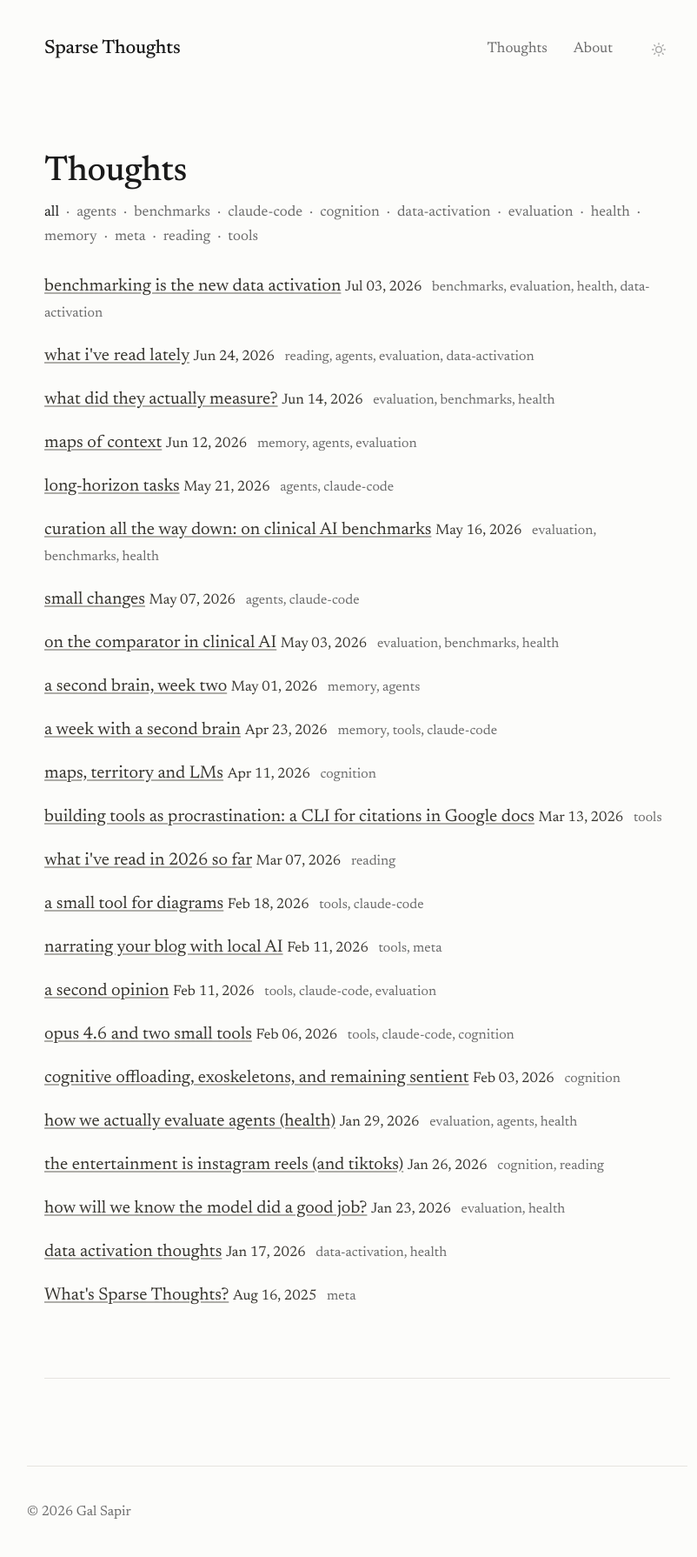
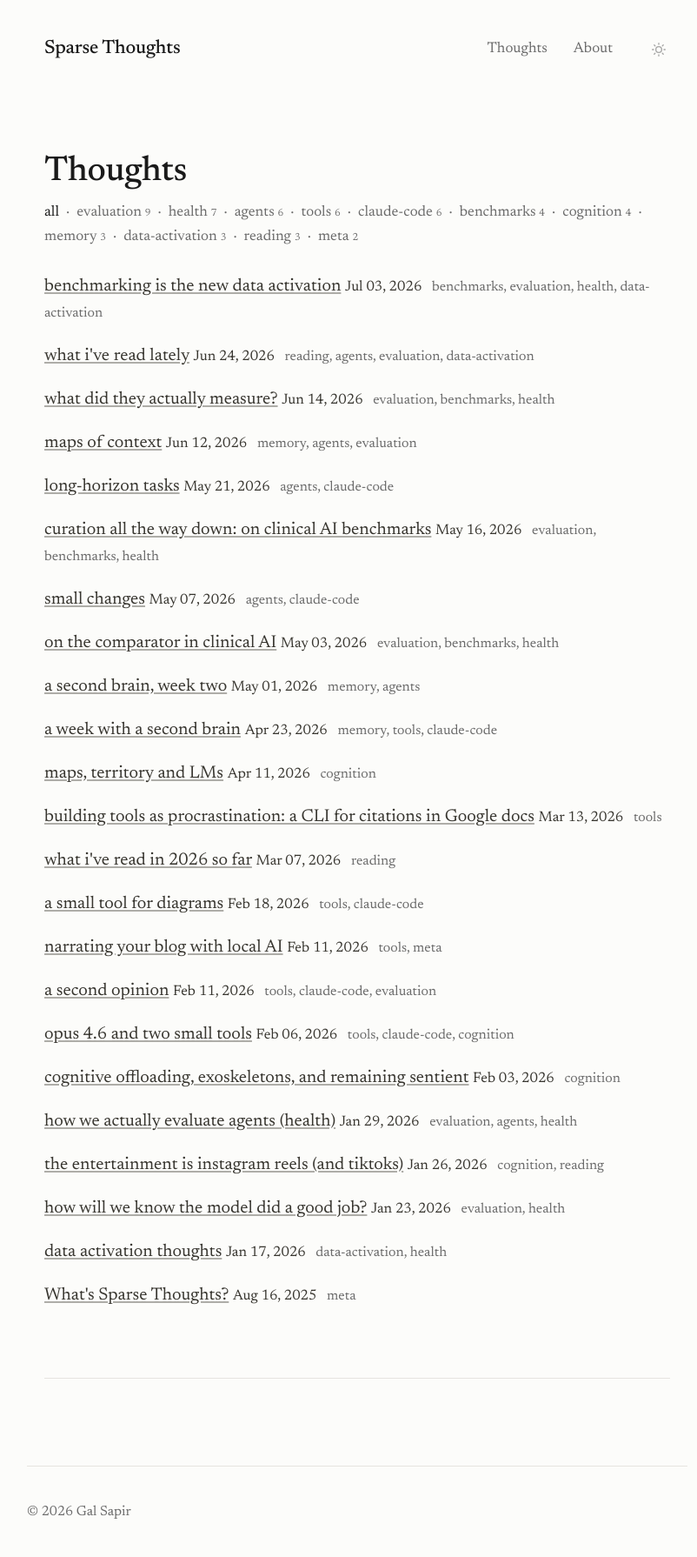
Before and after one commit to galsapir/sparse-thoughts, a Jekyll site: the page built from thoughts.md, in a window 1280 px wide. Shown: the whole page at 87% size, without its empty margins (229-1031 px from the left). Built offline with Jekyll 4.4.1, drawn with Linux system fonts in a browser that asks for light colours.

Commit message:
tag infrastructure: canonical vocabulary, linkable filters, clickable tags
_data/tags.yml holds the tag vocabulary with definitions plus a
candidates ledger; the /thoughts filter row renders from it with post
counts and shows the active tag's definition. filter state syncs to the
URL hash so /thoughts/#evaluation is a shareable per-tag link. tags on
post pages and the homepage link to their filter view.

```diff
--- a/_layouts/post.html
+++ b/_layouts/post.html
@@ -6,7 +6,7 @@ layout: default
   <h1 class="post-title">{{ page.title }}</h1>
   <span class="post-date">{{ page.date | date_to_string }}</span>
   {% if page.tags.size > 0 %}
-  <span class="post-tags">{{ page.tags | join: ", " }}</span>
+  <span class="post-tags">{% for tag in page.tags %}<a href="{{ '/thoughts/' | relative_url }}#{{ tag }}">{{ tag }}</a>{% unless forloop.last %}, {% endunless %}{% endfor %}</span>
   {% endif %}
   {% include audio-player.html %}
   {{ content }}
--- a/index.html
+++ b/index.html
@@ -14,7 +14,7 @@ title: Home
 
     <span class="post-date">{{ post.date | date_to_string }}</span>
     {% if post.tags.size > 0 %}
-    <span class="post-tags">{{ post.tags | join: ", " }}</span>
+    <span class="post-tags">{% for tag in post.tags %}<a href="{{ '/thoughts/' | relative_url }}#{{ tag }}">{{ tag }}</a>{% unless forloop.last %}, {% endunless %}{% endfor %}</span>
     {% endif %}
 
     {{ post.excerpt }}
--- a/public/css/lanyon.css
+++ b/public/css/lanyon.css
@@ -339,6 +339,12 @@ h1, h2, h3, h4, h5, h6 {
   margin-top: -0.75rem;
   margin-bottom: 1rem;
 }
+.post-tags a {
+  color: var(--muted-color);
+}
+.post-tags a:hover {
+  color: var(--link-color);
+}
 
 /* Related posts */
 .related {
@@ -424,6 +430,20 @@ h1, h2, h3, h4, h5, h6 {
 }
 .tag-filter.active {
   color: var(--heading-color);
+}
+.tag-count {
+  font-size: 0.7em;
+  color: var(--muted-color);
+}
+.tag-description {
+  font-size: 0.85rem;
+  font-style: italic;
+  color: var(--muted-color);
+  margin-top: -0.75rem;
+  margin-bottom: 1.5rem;
+}
+.tag-description:empty {
+  display: none;
 }
 
 /* Thoughts page items */
--- a/public/js/script.js
+++ b/public/js/script.js
@@ -41,16 +41,29 @@
     });
   }
 
-  // Tag filtering on thoughts page
+  // Tag filtering on thoughts page; filter state lives in the URL hash so tags are linkable
   var tagFilters = document.querySelectorAll('.tag-filter');
   if (tagFilters.length > 0) {
     var items = document.querySelectorAll('.thought-item');
-    tagFilters.forEach(function(btn) {
-      btn.addEventListener('click', function() {
-        var tag = btn.getAttribute('data-tag');
+    var description = document.getElementById('tag-description');
 
-        tagFilters.forEach(function(b) { b.classList.remove('active'); });
-        btn.classList.add('active');
+    var applyFilter = function(tag) {
+      var activeBtn = null;
+      tagFilters.forEach(function(b) {
+        b.classList.remove('active');
+        if (b.getAttribute('data-tag') === tag) {
+          activeBtn = b;
+        }
+      });
+      if (!activeBtn) {
+        tag = 'all';
+        activeBtn = tagFilters[0];
+      }
+      activeBtn.classList.add('active');
+
+      if (description) {
+        description.textContent = activeBtn.getAttribute('data-description') || '';
+      }
 
       items.forEach(function(item) {
         if (tag === 'all' || item.getAttribute('data-tags').split(' ').indexOf(tag) !== -1) {
@@ -59,7 +72,18 @@
           item.classList.add('filtered-out');
         }
       });
+      return tag;
+    };
+
+    tagFilters.forEach(function(btn) {
+      btn.addEventListener('click', function() {
+        var tag = applyFilter(btn.getAttribute('data-tag'));
+        history.replaceState(null, '', tag === 'all' ? location.pathname : '#' + tag);
       });
     });
+
+    if (location.hash.length > 1) {
+      applyFilter(decodeURIComponent(location.hash.slice(1)));
+    }
   }
 })(document);
--- a/thoughts.md
+++ b/thoughts.md
@@ -5,19 +5,14 @@ title: Thoughts
 
 <div class="tag-filters">
   <button class="tag-filter active" data-tag="all">all</button>
-  {% assign all_tags = "" | split: "" %}
-  {% for post in site.posts %}
-    {% for tag in post.tags %}
-      {% unless all_tags contains tag %}
-        {% assign all_tags = all_tags | push: tag %}
-      {% endunless %}
-    {% endfor %}
-  {% endfor %}
-  {% assign all_tags = all_tags | sort %}
-  {% for tag in all_tags %}
-  <button class="tag-filter" data-tag="{{ tag }}">{{ tag }}</button>
+  {% for tag in site.data.tags.vocabulary %}
+  {% assign tagged = site.tags[tag.name] %}
+  {% if tagged and tagged.size > 0 %}
+  <button class="tag-filter" data-tag="{{ tag.name }}" data-description="{{ tag.description | escape }}">{{ tag.name }} <span class="tag-count">{{ tagged.size }}</span></button>
+  {% endif %}
   {% endfor %}
 </div>
+<p class="tag-description" id="tag-description"></p>
 
 {% for post in site.posts %}
 <p class="thought-item" data-tags="{{ post.tags | join: ' ' }}">
```
Also changed, not shown: _data/tags.yml (added, +36 -0 lines). Lines whose indentation alone changed are shown as unchanged.
